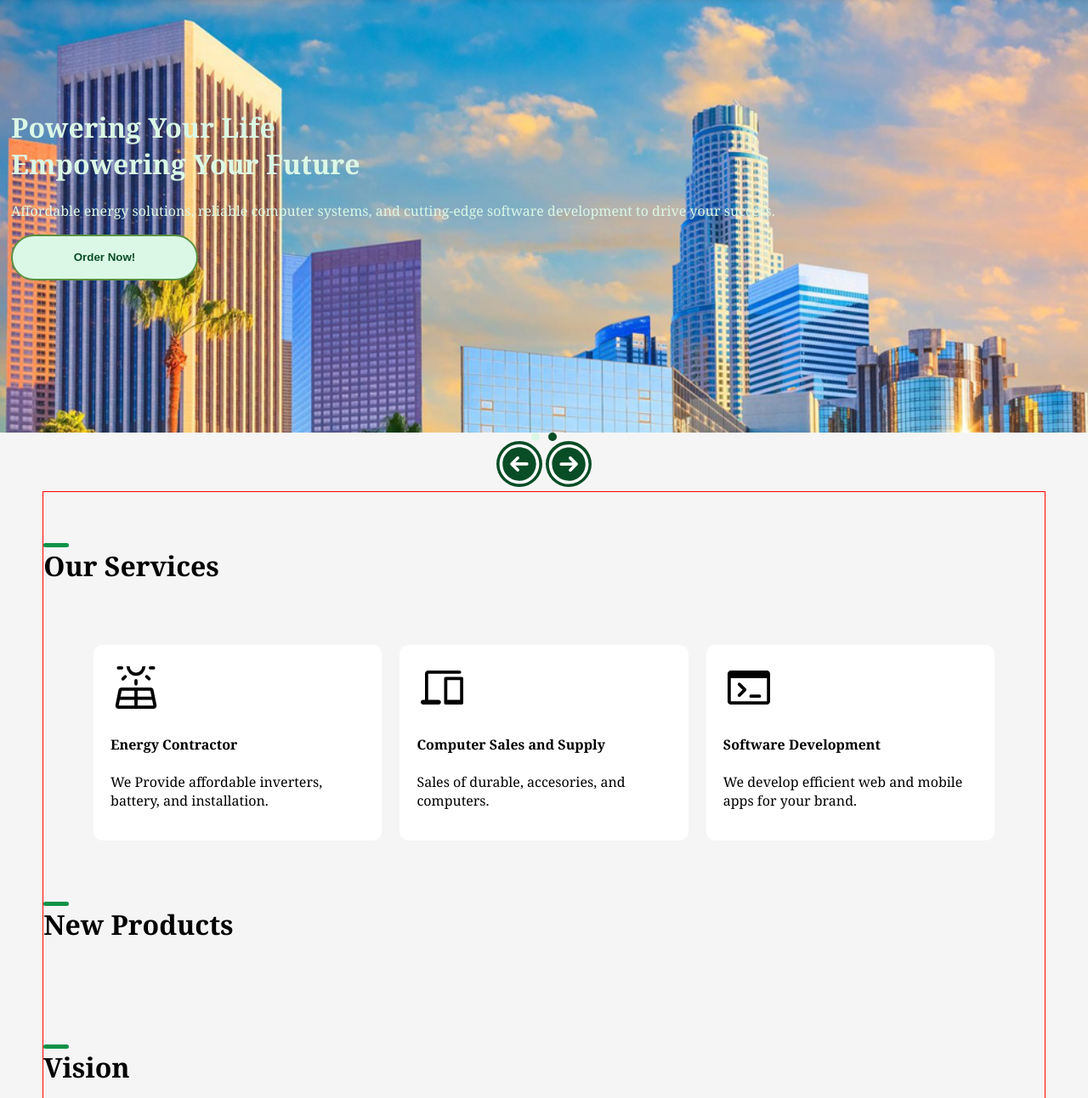
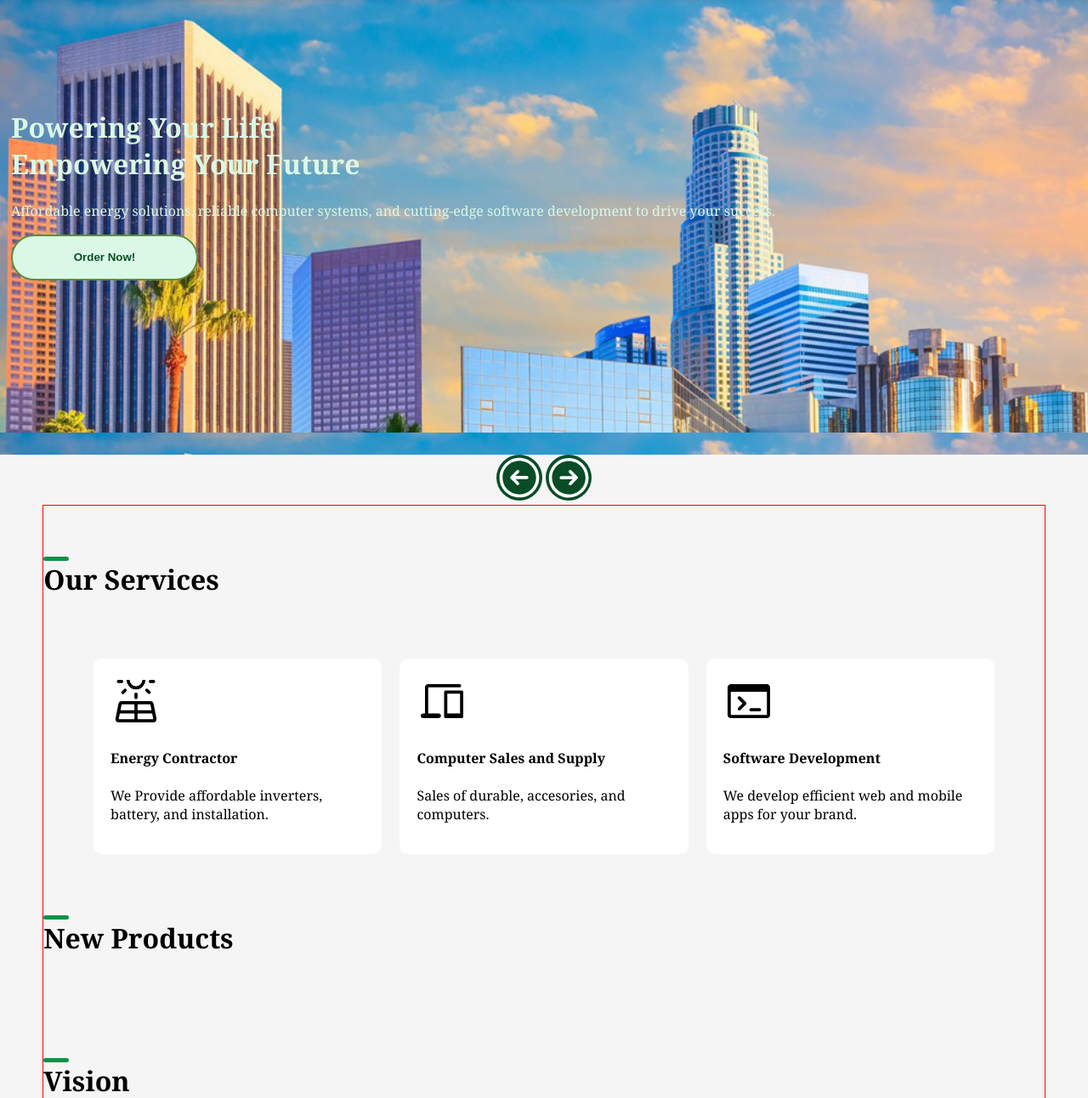
Before and after one commit to akintolatech/fabletech, a Django app: template webcms/templates/webcms/pages/index.html in a window 1280 px wide. Shown: the part 71-1363 px from the top of the page at 85% size. Run offline with Django 5.2, Linux system fonts and the light colour scheme; the template is opened without the code that fills it, so the values that code supplies are empty; some libraries are stand-ins or nearby versions.

Commit message:
Frontend Cleanup

```diff
--- a/static/styles/style.css
+++ b/static/styles/style.css
@@ -279,8 +279,8 @@
 .carousel_item img {
     /* width: 100%; */
     height: 100%;
-    /* object-fit: cover;
-    object-position: center; */
+    object-fit: cover;
+    object-position: center;
 
 }
 
@@ -362,6 +362,7 @@
     cursor: pointer;
     height: 10px;
     width: 10px;
+    margin-block: 8px;
     background-color: var(--dark);
     transition: background-color 0.2s ease;
     border-radius: 50%;
--- a/webcms/models.py
+++ b/webcms/models.py
@@ -27,6 +27,7 @@
     landing_image = models.ImageField(upload_to="landing_images")
     landing_title = models.CharField(max_length=100)
     landing_caption = models.CharField(max_length=100)
+    landing_btn_text = models.CharField(max_length=100, )
     landing_link = models.CharField(max_length=100)
 
     def __str__(self):
--- a/webcms/templates/webcms/pages/index.html
+++ b/webcms/templates/webcms/pages/index.html
@@ -46,21 +46,20 @@
 
             </div>
 
-          <div class="carousel_item">
-
-            <center>
+            <div class="carousel_item active">
 
                 <img src="{% static 'img/landing.jpg' %}" alt="Image 1" />
-                <div class="text">
+
+                <div class="landing_text">
+
                     <h1>Second<br/>Empowering Your Future</h1>
                     <p>
                         Affordable energy solutions, reliable computer systems,
                         and cutting-edge software development to drive your success.
                     </p>
                     <button>Order Now!</button>
+
                 </div>
-
-            </center>
 
             </div>
 
```
Also changed, not shown: db.sqlite3. Lines whose indentation alone changed are shown as unchanged.
